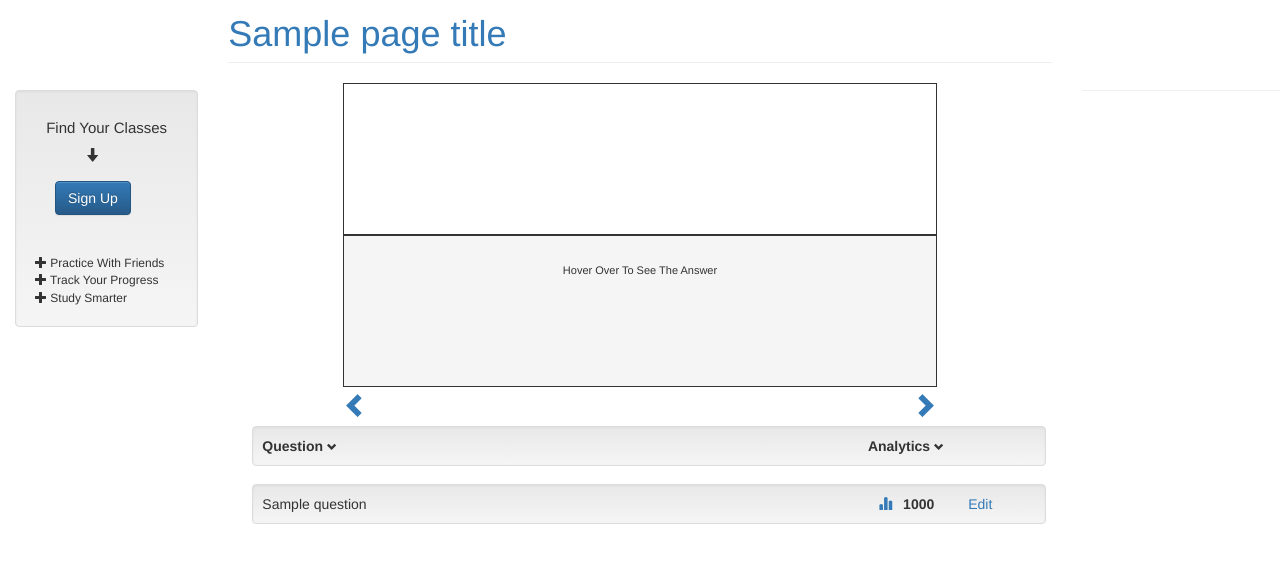
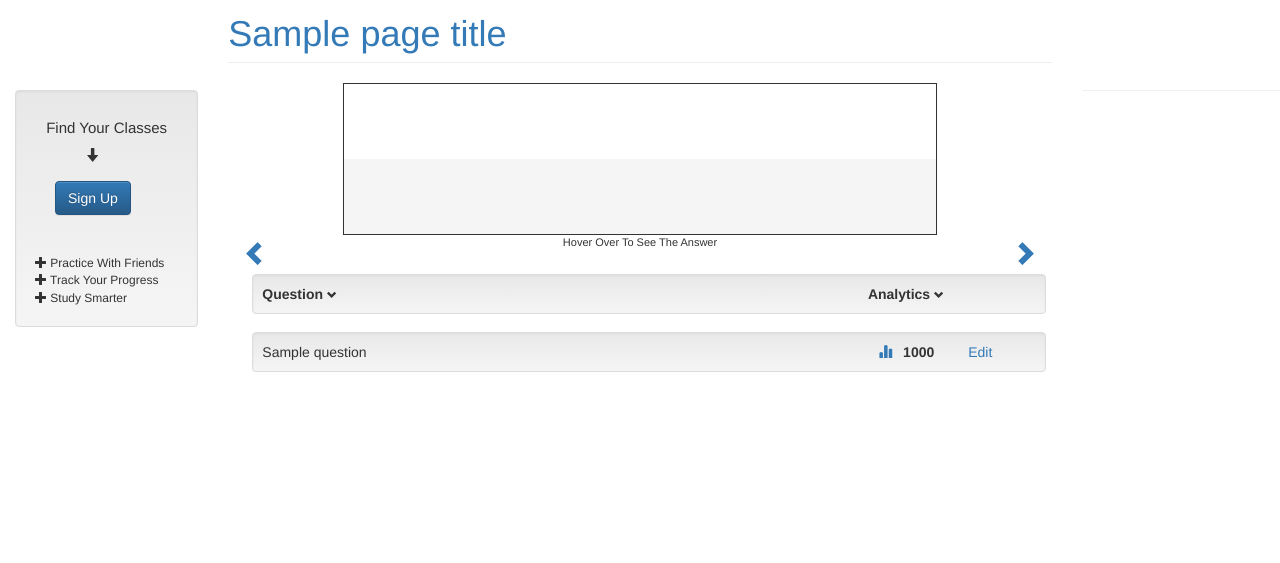
Before and after one commit to ek169/sparquiz, a Python web app: template templates/setview.html in a window 1280 px wide. Shown: the part 51-614 px from the top of the page. Run offline with Jinja, Linux system fonts and the light colour scheme; the template is opened without the code that fills it: most values are stand-ins (such as "Sample title", 1, 10 or a date in 2020); some libraries are stand-ins or nearby versions.

Commit message:
finished flashcard javascript part, still not perfect

```diff
--- a/css/flashcard.css
+++ b/css/flashcard.css
@@ -1,16 +1,13 @@
 <script>
 
 #flash-card {
-    margin: 0 50 50 0 auto;
 
 }
 
 .face {
-    padding: 75px;
-    border: 1px;
-    border-style: solid;
     text-align: center;
-
+    padding-top: 30px;
+    padding-bottom: 45px;
 }
 
 .back {
@@ -18,9 +15,10 @@
 }
 
 .flip {
-    height: 180px;
-    padding-left: 100px;
-    padding-right: 100px;
+    margin-left: 100px;
+    margin-right: 100px;
+    border: 1px;
+    border-style: solid;
 }
 
 #flip-help-text {
@@ -32,6 +30,7 @@
 }
 
 #left-arrow {
+    position:inline;
     float: left;
     font-size: 25px;
     padding-top: 5px;
@@ -43,4 +42,5 @@
     padding-top: 5px;
 
 }
+
 </script>
--- a/js/flashCard.js
+++ b/js/flashCard.js
@@ -1,7 +1,6 @@
 $(document).ready(function(){
     var questions;
-    var url = $("#questions-link").val();
-    alert(url);
+    var url = $("#questionsLink").attr("href");
     $.ajax({
         type: "POST",
         url: url,
@@ -11,16 +10,20 @@ $(document).ready(function(){
     }).done(function(json_output){
         questions = JSON.parse(json_output);
     });
-    alert(questions);
     $(".card").flip({
         axis: 'x',
         trigger: 'hover'
     });
+
     var counter = 0;
     var frontDiv = $("#front");
     var backDiv = $("#back");
     var leftArrow = $("#left-arrow");
     var rightArrow = $("#right-arrow");
+    if(questions[0] == null){
+        frontDiv.html("Add Some Questions");
+        backDiv.html("<strong>This is where the answers will be!</strong>");
+    }
 
     checkCounter(counter);
 
@@ -30,6 +33,7 @@ $(document).ready(function(){
             checkCounter(counter);
         }
         showQuestion(counter);
+        e.preventDefault();
     });
 
     leftArrow.click(function(e){
@@ -38,6 +42,7 @@ $(document).ready(function(){
             checkCounter(counter);
         }
         showQuestion(counter);
+        e.preventDefault();
     });
 
     function showQuestion(counter) {
--- a/templates/flash-cards.html
+++ b/templates/flash-cards.html
@@ -1,10 +1,11 @@
+
 <html>
     <body>
-        <span hidden="hidden" id="questions-link">"/{{current_user.username}}/{{class_obj.name}}/{{set_obj.name}}/flash-cards"</span>
         <head>
             <script src="https://cdnjs.cloudflare.com/ajax/libs/jQuery-Flip/1.1.2/jquery.flip.js"></script>
             <link rel="stylesheet" type="text/css" href="/css/flashcard.css">
         </head>
+        <a href="/{{current_user.username}}/{{class_obj.name}}/{{set_obj.name}}/flash-cards" hidden="hidden" id="questionsLink"></a>
         <div class="flip">
             <div class="card" id="flash-card">
                 <div id="front" class="face front">
@@ -14,12 +15,14 @@
 
                 </div>
             </div>
+        </div>
+        <div>
             <a href="#"><span id="left-arrow" class="glyphicon glyphicon-chevron-left hover"></span></a>
             <a href="#"><span id="right-arrow" class="glyphicon glyphicon-chevron-right hover"></span></a>
         </div>
         <div id="flip-help-text">
             Hover Over To See The Answer
         </div>
-        <script src="/js/flashCard.js" defer></script>
+        <script type="text/javascript" src="/js/flashCard.js"></script>
     </body>
 </html>
```
Also changed, not shown: main.py (+7 -2 lines), 1 other file.
